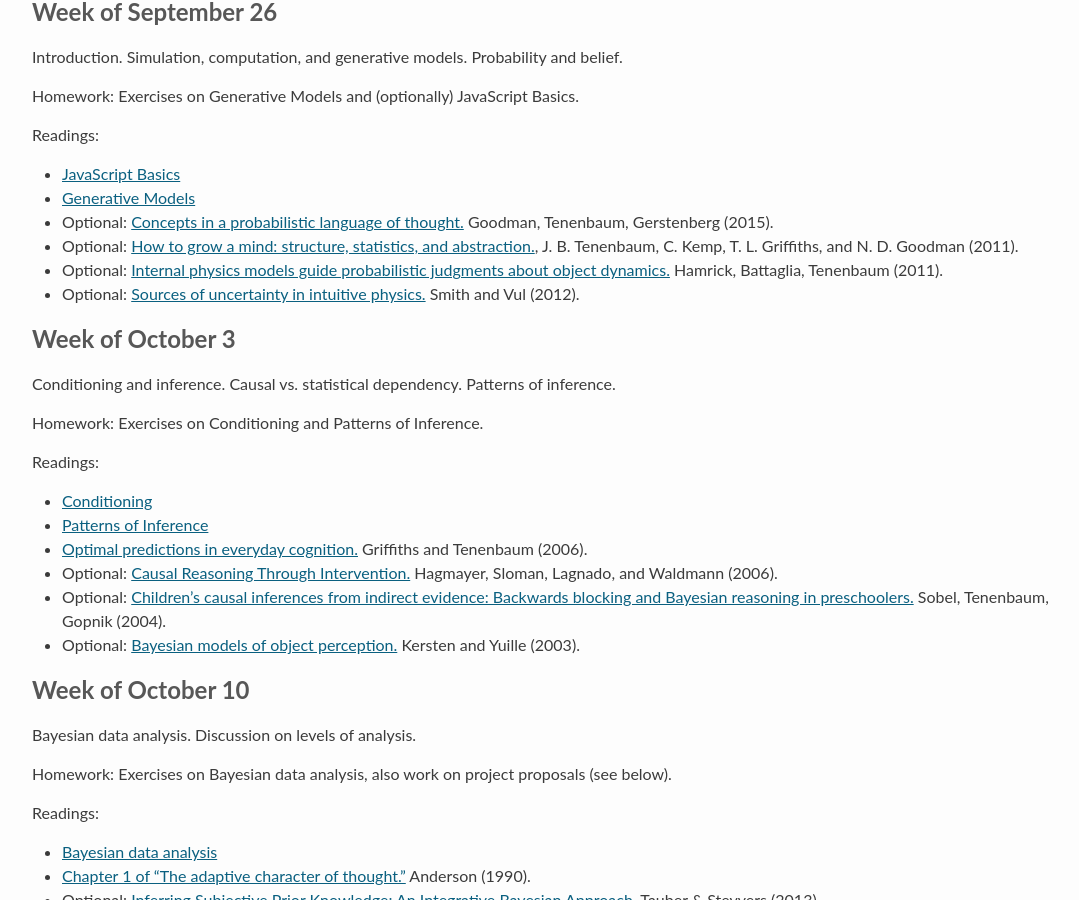
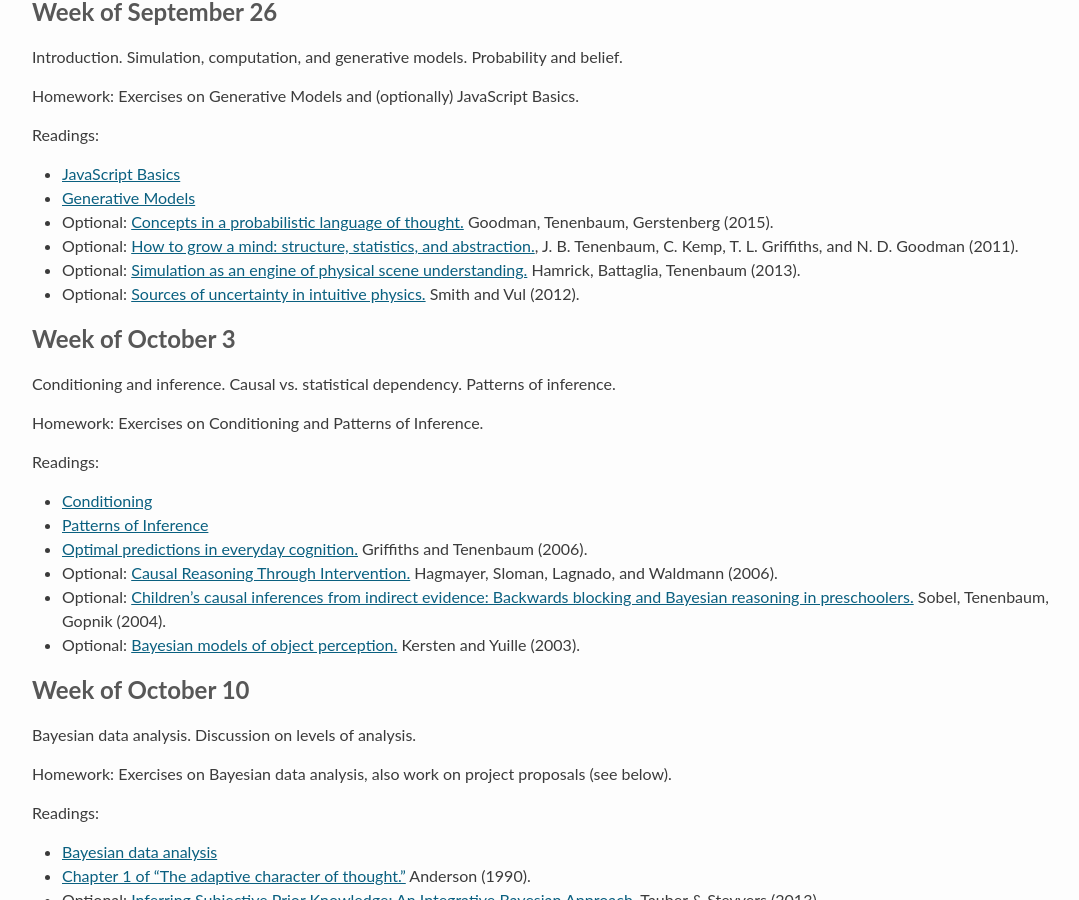
Before and after one commit to stanford-cocolab/cocolab.stanford.edu, a Jekyll site: the page built from psych204-fall2017.md, in a window 1280 px wide and 900 px high, scrolled down 1983 px. Shown: the whole window, without its empty margins (94-1173 px from the left). Built offline with Jekyll 4.4.1, drawn with Linux system fonts in a browser that asks for light colours; Markdown is read by kramdown in place of the engine named in the settings; a script that is not in the unit is left out; our own code applies the rules of GitHub Pages for plain Markdown files.

Commit message:
update syllabus link to battaglia etal

```diff
--- a/psych204-fall2017.md
+++ b/psych204-fall2017.md
@@ -79,7 +79,7 @@ Readings:
  * [Generative Models](http://probmods.org/chapters/02-generative-models.html)
  * Optional: [Concepts in a probabilistic language of thought.](http://www.stanford.edu/~ngoodman/papers/ConceptsChapter-final.pdf) Goodman, Tenenbaum, Gerstenberg (2015).
  * Optional: [How to grow a mind: structure, statistics, and abstraction.](http://web.mit.edu/~cocosci/Papers/tkgg-science11-reprint.pdf), J. B. Tenenbaum, C. Kemp, T. L. Griffiths, and N. D. Goodman (2011).
- * Optional: [Internal physics models guide probabilistic judgments about object dynamics.](http://web.mit.edu/~pbatt/www/publications/HamrBattTene11CogSci33.pdf) Hamrick, Battaglia, Tenenbaum (2011).
+ * Optional: [Simulation as an engine of physical scene understanding.](http://www.pnas.org/content/110/45/18327.long) Hamrick, Battaglia, Tenenbaum (2013).
  * Optional: [Sources of uncertainty in intuitive physics.](http://www.edvul.com/pdf/SV-CogSci-2012.pdf) Smith and Vul (2012).
 
 
```
